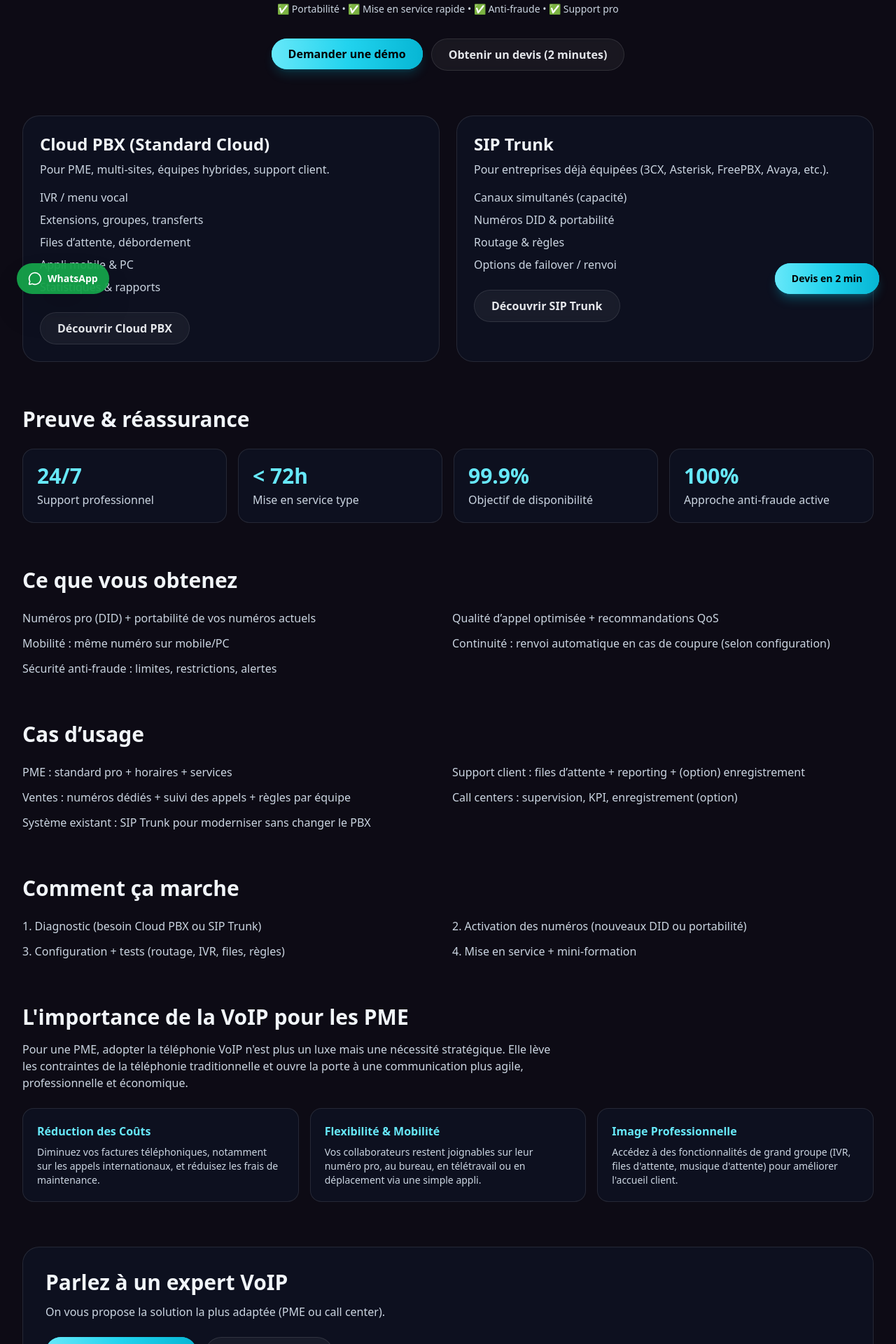
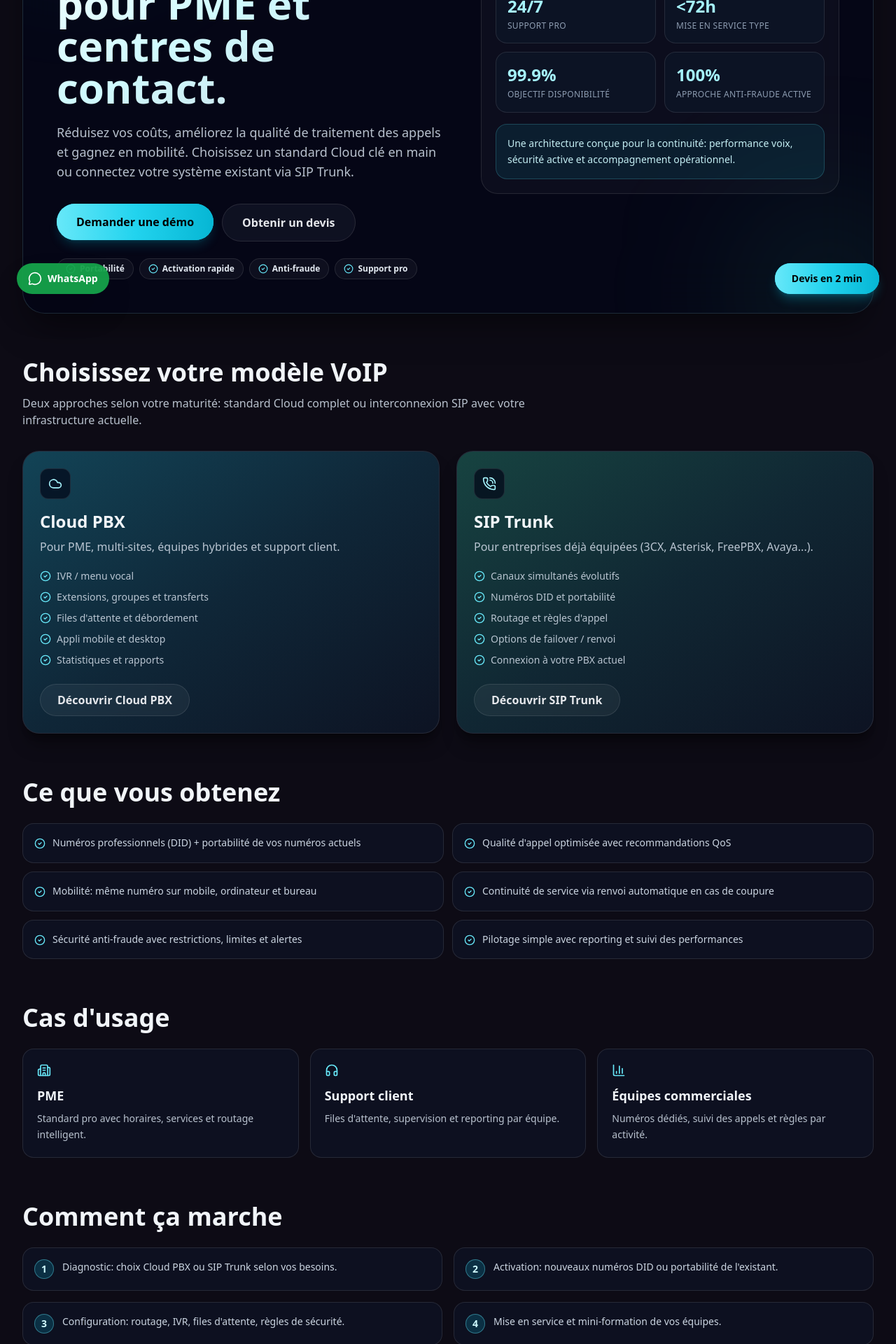
Before and after one commit to Brahim-assilel/site, a React (Vite) app: page /voip in a window 1280 px wide. Shown: the part 360-2280 px from the top of the page at 70% size. Built offline with nearby package versions, Linux system fonts and the light colour scheme; no server answers.

Commit message:
Update VoIP page, services menu behavior, and DHIS2 blog article

```diff
--- a/src/pages/VoipPage.tsx
+++ b/src/pages/VoipPage.tsx
@@ -1,167 +1,373 @@
 import { Link } from "react-router-dom";
+import {
+  ArrowRight,
+  BarChart3,
+  Building2,
+  CheckCircle2,
+  Cloud,
+  Gauge,
+  Headphones,
+  PhoneCall,
+  ShieldCheck,
+  Sparkles,
+  Workflow,
+  type LucideIcon,
+} from "lucide-react";
 import { Button } from "../components/ui/Button";
 import { VoipQuoteForm } from "../components/voip/VoipQuoteForm";
 import { voipFaqData } from "../data/voip";
 
+type OfferCard = {
+  title: string;
+  subtitle: string;
+  href: string;
+  cta: string;
+  points: string[];
+  icon: LucideIcon;
+  accent: string;
+};
+
+const offerCards: OfferCard[] = [
+  {
+    title: "Cloud PBX",
+    subtitle: "Pour PME, multi-sites, équipes hybrides et support client.",
+    href: "/cloud-pbx",
+    cta: "Découvrir Cloud PBX",
+    points: [
+      "IVR / menu vocal",
+      "Extensions, groupes et transferts",
+      "Files d'attente et débordement",
+      "Appli mobile et desktop",
+      "Statistiques et rapports",
+    ],
+    icon: Cloud,
+    accent: "from-cyan-400/25 via-cyan-400/10 to-transparent",
+  },
+  {
+    title: "SIP Trunk",
+    subtitle: "Pour entreprises déjà équipées (3CX, Asterisk, FreePBX, Avaya...).",
+    href: "/sip-trunk",
+    cta: "Découvrir SIP Trunk",
+    points: [
+      "Canaux simultanés évolutifs",
+      "Numéros DID et portabilité",
+      "Routage et règles d'appel",
+      "Options de failover / renvoi",
+      "Connexion à votre PBX actuel",
+    ],
+    icon: PhoneCall,
+    accent: "from-emerald-400/25 via-teal-400/10 to-transparent",
+  },
+];
+
+const reassuranceStats = [
+  {
+    value: "24/7",
+    label: "Support pro",
+  },
+  {
+    value: "<72h",
+    label: "Mise en service type",
+  },
+  {
+    value: "99.9%",
+    label: "Objectif disponibilité",
+  },
+  {
+    value: "100%",
+    label: "Approche anti-fraude active",
+  },
+];
+
+const benefits = [
+  "Numéros professionnels (DID) + portabilité de vos numéros actuels",
+  "Qualité d'appel optimisée avec recommandations QoS",
+  "Mobilité: même numéro sur mobile, ordinateur et bureau",
+  "Continuité de service via renvoi automatique en cas de coupure",
+  "Sécurité anti-fraude avec restrictions, limites et alertes",
+  "Pilotage simple avec reporting et suivi des performances",
+];
+
+const useCases = [
+  {
+    title: "PME",
+    description: "Standard pro avec horaires, services et routage intelligent.",
+    icon: Building2,
+  },
+  {
+    title: "Support client",
+    description: "Files d'attente, supervision et reporting par équipe.",
+    icon: Headphones,
+  },
+  {
+    title: "Équipes commerciales",
+    description: "Numéros dédiés, suivi des appels et règles par activité.",
+    icon: BarChart3,
+  },
+];
+
+const pmeAdvantages = [
+  {
+    title: "Réduction des coûts",
+    description:
+      "Diminuez les coûts d'appels et limitez les frais de maintenance de la téléphonie classique.",
+    icon: Gauge,
+  },
+  {
+    title: "Flexibilité et mobilité",
+    description:
+      "Vos collaborateurs restent joignables sur leur numéro pro partout.",
+    icon: Workflow,
+  },
+  {
+    title: "Image professionnelle",
+    description:
+      "Proposez un accueil structuré avec IVR, musique d'attente et files intelligentes.",
+    icon: ShieldCheck,
+  },
+];
+
+const processSteps = [
+  "Diagnostic: choix Cloud PBX ou SIP Trunk selon vos besoins.",
+  "Activation: nouveaux numéros DID ou portabilité de l'existant.",
+  "Configuration: routage, IVR, files d'attente, règles de sécurité.",
+  "Mise en service et mini-formation de vos équipes.",
+];
+
 export const VoipPage = () => {
   return (
-    <div className="px-4 py-28 mx-auto max-w-7xl sm:px-6 lg:px-8">
-      <section className="text-center">
-        <p className="inline-block px-4 py-1 mb-4 text-xs font-semibold tracking-[0.14em] uppercase rounded-full bg-cyan-400/10 border border-cyan-400/20 text-cyan-300">
+    <div className="relative px-4 py-24 mx-auto max-w-7xl sm:px-6 md:py-28 lg:px-8">
+      <section className="relative overflow-hidden border rounded-[2rem] border-cyan-200/15 bg-slate-950/65 p-6 shadow-2xl shadow-black/50 backdrop-blur-2xl sm:p-8 md:p-12">
+        <div className="absolute -top-20 -left-10 w-60 h-60 rounded-full bg-cyan-400/15 blur-[100px]" />
+        <div className="absolute w-56 h-56 rounded-full -right-12 -bottom-20 bg-emerald-400/15 blur-[110px]" />
+
+        <div className="relative grid items-center gap-10 lg:grid-cols-[1.05fr_0.95fr]">
+          <div>
+            <p className="inline-flex items-center gap-2 px-4 py-1.5 mb-6 text-xs font-semibold tracking-[0.2em] text-cyan-100 uppercase border rounded-full border-cyan-300/25 bg-cyan-300/10">
+              <Sparkles className="w-3.5 h-3.5" />
               Solutions VoIP
             </p>
-        <h1 className="text-4xl font-extrabold text-slate-100 md:text-6xl">
-          Téléphonie VoIP professionnelle : Standard Cloud & SIP Trunk
+            <h1 className="max-w-4xl text-3xl font-extrabold leading-tight text-transparent sm:text-4xl md:text-6xl font-display bg-clip-text bg-gradient-to-br from-white via-cyan-100 to-slate-300">
+              Téléphonie VoIP professionnelle pour PME et centres de contact.
             </h1>
-        <p className="max-w-4xl mx-auto mt-4 text-lg text-slate-300">
-          Réduisez vos coûts, améliorez la prise d’appels et gagnez en mobilité.
-          Choisissez un Cloud PBX clé en main ou connectez votre système
-          existant via SIP Trunk.
+            <p className="max-w-3xl mt-5 text-base leading-relaxed text-slate-300/90 sm:text-lg">
+              Réduisez vos coûts, améliorez la qualité de traitement des appels
+              et gagnez en mobilité. Choisissez un standard Cloud clé en main
+              ou connectez votre système existant via SIP Trunk.
             </p>
-        <p className="mt-4 text-sm text-slate-300">
-          ✅ Portabilité • ✅ Mise en service rapide • ✅ Anti‑fraude • ✅ Support pro
-        </p>
-        <div className="flex flex-wrap justify-center gap-3 mt-8">
-          <Button href="/demo" variant="primary">
+
+            <div className="flex flex-wrap gap-3 mt-8">
+              <Button
+                href="/demo"
+                variant="primary"
+                className="w-full px-7 py-3.5 sm:w-auto"
+              >
                 Demander une démo
               </Button>
-          <Button href="/demo#devis" variant="glass">
-            Obtenir un devis (2 minutes)
+              <Button
+                href="/demo#devis"
+                variant="glass"
+                className="w-full px-7 py-3.5 sm:w-auto"
+              >
+                Obtenir un devis
               </Button>
             </div>
-      </section>
 
-      <section className="grid grid-cols-1 gap-6 mt-16 md:grid-cols-2">
-        <div className="p-6 border rounded-3xl bg-slate-900/50 border-white/10">
-          <h2 className="text-2xl font-bold text-slate-100">Cloud PBX (Standard Cloud)</h2>
-          <p className="mt-2 text-slate-300">
-            Pour PME, multi‑sites, équipes hybrides, support client.
-          </p>
-          <ul className="mt-4 space-y-2 text-slate-300">
-            <li>IVR / menu vocal</li>
-            <li>Extensions, groupes, transferts</li>
-            <li>Files d’attente, débordement</li>
-            <li>Appli mobile & PC</li>
-            <li>Statistiques & rapports</li>
-          </ul>
-          <div className="mt-6">
-            <Button href="/cloud-pbx" variant="glass">
-              Découvrir Cloud PBX
-            </Button>
+            <div className="flex flex-wrap gap-2 mt-6">
+              {["Portabilité", "Activation rapide", "Anti-fraude", "Support pro"].map(
+                (item) => (
+                  <span
+                    key={item}
+                    className="inline-flex items-center gap-1.5 px-3 py-1.5 text-xs font-semibold border rounded-full text-slate-200 border-white/10 bg-white/[0.04]"
+                  >
+                    <CheckCircle2 className="w-3.5 h-3.5 text-cyan-300" />
+                    {item}
+                  </span>
+                )
+              )}
             </div>
           </div>
-        <div className="p-6 border rounded-3xl bg-slate-900/50 border-white/10">
-          <h2 className="text-2xl font-bold text-slate-100">SIP Trunk</h2>
-          <p className="mt-2 text-slate-300">
-            Pour entreprises déjà équipées (3CX, Asterisk, FreePBX, Avaya, etc.).
+
+          <div className="relative p-5 border rounded-3xl border-white/10 bg-white/[0.03]">
+            <p className="text-xs font-semibold tracking-[0.18em] text-cyan-200 uppercase">
+              Réassurance rapide
             </p>
-          <ul className="mt-4 space-y-2 text-slate-300">
-            <li>Canaux simultanés (capacité)</li>
-            <li>Numéros DID & portabilité</li>
-            <li>Routage & règles</li>
-            <li>Options de failover / renvoi</li>
-          </ul>
-          <div className="mt-6">
-            <Button href="/sip-trunk" variant="glass">
-              Découvrir SIP Trunk
-            </Button>
+            <div className="grid grid-cols-2 gap-3 mt-4">
+              {reassuranceStats.map((item) => (
+                <div
+                  key={item.label}
+                  className="p-4 border rounded-2xl border-white/10 bg-slate-900/65"
+                >
+                  <p className="text-2xl font-extrabold text-cyan-200">
+                    {item.value}
+                  </p>
+                  <p className="mt-1 text-xs leading-snug uppercase tracking-wide text-slate-400/95">
+                    {item.label}
+                  </p>
+                </div>
+              ))}
+            </div>
+            <div className="p-4 mt-4 border rounded-2xl border-cyan-300/20 bg-cyan-500/10">
+              <p className="text-sm leading-relaxed text-cyan-100/95">
+                Une architecture conçue pour la continuité: performance voix,
+                sécurité active et accompagnement opérationnel.
+              </p>
+            </div>
           </div>
         </div>
       </section>
 
       <section className="mt-16">
-        <h2 className="text-3xl font-bold text-slate-100">Preuve & réassurance</h2>
-        <div className="grid grid-cols-1 gap-4 mt-6 md:grid-cols-4">
-          <div className="p-5 border rounded-2xl bg-slate-900/50 border-white/10">
-            <p className="text-3xl font-extrabold text-cyan-300">24/7</p>
-            <p className="mt-1 text-slate-300">Support professionnel</p>
+        <div className="flex flex-wrap items-end justify-between gap-4">
+          <div>
+            <h2 className="text-2xl font-bold text-slate-100 sm:text-3xl md:text-4xl font-display">
+              Choisissez votre modèle VoIP
+            </h2>
+            <p className="max-w-3xl mt-3 text-slate-300/90">
+              Deux approches selon votre maturité: standard Cloud complet ou
+              interconnexion SIP avec votre infrastructure actuelle.
+            </p>
           </div>
-          <div className="p-5 border rounded-2xl bg-slate-900/50 border-white/10">
-            <p className="text-3xl font-extrabold text-cyan-300">&lt; 72h</p>
-            <p className="mt-1 text-slate-300">Mise en service type</p>
         </div>
-          <div className="p-5 border rounded-2xl bg-slate-900/50 border-white/10">
-            <p className="text-3xl font-extrabold text-cyan-300">99.9%</p>
-            <p className="mt-1 text-slate-300">Objectif de disponibilité</p>
+
+        <div className="grid grid-cols-1 gap-6 mt-8 md:grid-cols-2">
+          {offerCards.map((offer) => {
+            const Icon = offer.icon;
+
+            return (
+              <div
+                key={offer.title}
+                className="relative overflow-hidden border rounded-3xl border-white/10 bg-slate-900/70 p-6 shadow-xl shadow-black/35"
+              >
+                <div
+                  className={`absolute top-0 left-0 w-full h-full bg-gradient-to-br ${offer.accent}`}
+                />
+                <div className="relative">
+                  <span className="inline-flex items-center justify-center w-11 h-11 mb-4 border rounded-xl border-white/10 bg-slate-950/70">
+                    <Icon className="w-5 h-5 text-cyan-200" />
+                  </span>
+                  <h3 className="text-xl font-bold text-slate-100 sm:text-2xl">
+                    {offer.title}
+                  </h3>
+                  <p className="mt-2 text-slate-300/90">{offer.subtitle}</p>
+                  <ul className="mt-5 space-y-2.5 text-sm text-slate-300/90">
+                    {offer.points.map((point) => (
+                      <li key={point} className="flex items-start gap-2">
+                        <CheckCircle2 className="w-4 h-4 mt-0.5 text-cyan-300 flex-shrink-0" />
+                        <span>{point}</span>
+                      </li>
+                    ))}
+                  </ul>
+                  <div className="mt-6">
+                    <Button href={offer.href} variant="glass">
+                      {offer.cta}
+                    </Button>
                   </div>
-          <div className="p-5 border rounded-2xl bg-slate-900/50 border-white/10">
-            <p className="text-3xl font-extrabold text-cyan-300">100%</p>
-            <p className="mt-1 text-slate-300">Approche anti-fraude active</p>
                 </div>
+              </div>
+            );
+          })}
         </div>
       </section>
 
       <section className="mt-16">
-        <h2 className="text-3xl font-bold text-slate-100">Ce que vous obtenez</h2>
-        <ul className="grid grid-cols-1 gap-3 mt-6 md:grid-cols-2 text-slate-300">
-          <li>Numéros pro (DID) + portabilité de vos numéros actuels</li>
-          <li>Qualité d’appel optimisée + recommandations QoS</li>
-          <li>Mobilité : même numéro sur mobile/PC</li>
-          <li>Continuité : renvoi automatique en cas de coupure (selon configuration)</li>
-          <li>Sécurité anti‑fraude : limites, restrictions, alertes</li>
-        </ul>
+        <h2 className="text-2xl font-bold text-slate-100 sm:text-3xl md:text-4xl font-display">
+          Ce que vous obtenez
+        </h2>
+        <div className="grid grid-cols-1 gap-3 mt-6 md:grid-cols-2">
+          {benefits.map((benefit) => (
+            <div
+              key={benefit}
+              className="flex gap-2.5 p-4 border rounded-2xl border-white/10 bg-slate-900/55"
+            >
+              <CheckCircle2 className="w-4 h-4 mt-1 text-cyan-300 flex-shrink-0" />
+              <p className="text-sm leading-relaxed text-slate-300">{benefit}</p>
+            </div>
+          ))}
+        </div>
       </section>
 
       <section className="mt-16">
-        <h2 className="text-3xl font-bold text-slate-100">Cas d’usage</h2>
-        <ul className="grid grid-cols-1 gap-3 mt-6 md:grid-cols-2 text-slate-300">
-          <li>PME : standard pro + horaires + services</li>
-          <li>Support client : files d’attente + reporting + (option) enregistrement</li>
-          <li>Ventes : numéros dédiés + suivi des appels + règles par équipe</li>
-          <li>Call centers : supervision, KPI, enregistrement (option)</li>
-          <li>Système existant : SIP Trunk pour moderniser sans changer le PBX</li>
-        </ul>
+        <h2 className="text-2xl font-bold text-slate-100 sm:text-3xl md:text-4xl font-display">
+          Cas d'usage
+        </h2>
+        <div className="grid grid-cols-1 gap-4 mt-6 md:grid-cols-3">
+          {useCases.map((useCase) => {
+            const Icon = useCase.icon;
+            return (
+              <div
+                key={useCase.title}
+                className="p-5 border rounded-2xl border-white/10 bg-slate-900/55"
+              >
+                <Icon className="w-5 h-5 text-cyan-300" />
+                <h3 className="mt-3 text-lg font-semibold text-slate-100">
+                  {useCase.title}
+                </h3>
+                <p className="mt-2 text-sm leading-relaxed text-slate-300/90">
+                  {useCase.description}
+                </p>
+              </div>
+            );
+          })}
+        </div>
       </section>
 
       <section className="mt-16">
-        <h2 className="text-3xl font-bold text-slate-100">Comment ça marche</h2>
-        <ol className="grid grid-cols-1 gap-3 mt-6 md:grid-cols-2 text-slate-300 list-decimal list-inside">
-          <li>Diagnostic (besoin Cloud PBX ou SIP Trunk)</li>
-          <li>Activation des numéros (nouveaux DID ou portabilité)</li>
-          <li>Configuration + tests (routage, IVR, files, règles)</li>
-          <li>Mise en service + mini‑formation</li>
+        <h2 className="text-2xl font-bold text-slate-100 sm:text-3xl md:text-4xl font-display">
+          Comment ça marche
+        </h2>
+        <ol className="grid grid-cols-1 gap-4 mt-6 md:grid-cols-2">
+          {processSteps.map((step, index) => (
+            <li
+              key={step}
+              className="flex gap-3 p-4 border rounded-2xl border-white/10 bg-slate-900/55"
+            >
+              <span className="inline-flex items-center justify-center w-7 h-7 text-sm font-bold text-cyan-100 border rounded-full border-cyan-300/40 bg-cyan-500/20">
+                {index + 1}
+              </span>
+              <span className="text-sm leading-relaxed text-slate-300">{step}</span>
+            </li>
+          ))}
         </ol>
       </section>
 
       <section className="mt-16">
-        <h2 className="text-3xl font-bold text-slate-100">
-          L'importance de la VoIP pour les PME
+        <h2 className="text-2xl font-bold text-slate-100 sm:text-3xl md:text-4xl font-display">
+          Pourquoi la VoIP est clé pour les PME
         </h2>
-        <p className="max-w-3xl mt-4 text-slate-300">
-          Pour une PME, adopter la téléphonie VoIP n'est plus un luxe mais une
-          nécessité stratégique. Elle lève les contraintes de la téléphonie
-          traditionnelle et ouvre la porte à une communication plus agile,
-          professionnelle et économique.
+        <p className="max-w-3xl mt-4 leading-relaxed text-slate-300/90">
+          La VoIP ne se limite pas à téléphoner moins cher. Elle apporte un
+          pilotage métier plus fluide, une meilleure expérience client et une
+          continuité de service adaptée aux équipes modernes.
         </p>
-        <div className="grid grid-cols-1 gap-4 mt-6 md:grid-cols-2 lg:grid-cols-3">
-          <div className="p-5 border rounded-2xl bg-slate-900/50 border-white/10">
-            <h3 className="font-semibold text-cyan-300">Réduction des Coûts</h3>
-            <p className="mt-2 text-sm text-slate-300">
-              Diminuez vos factures téléphoniques, notamment sur les appels
-              internationaux, et réduisez les frais de maintenance.
+        <div className="grid grid-cols-1 gap-4 mt-6 md:grid-cols-3">
+          {pmeAdvantages.map((advantage) => {
+            const Icon = advantage.icon;
+            return (
+              <div
+                key={advantage.title}
+                className="p-5 border rounded-2xl border-white/10 bg-slate-900/55"
+              >
+                <Icon className="w-5 h-5 text-cyan-300" />
+                <h3 className="mt-3 font-semibold text-slate-100">
+                  {advantage.title}
+                </h3>
+                <p className="mt-2 text-sm leading-relaxed text-slate-300/90">
+                  {advantage.description}
                 </p>
               </div>
-          <div className="p-5 border rounded-2xl bg-slate-900/50 border-white/10">
-            <h3 className="font-semibold text-cyan-300">Flexibilité & Mobilité</h3>
-            <p className="mt-2 text-sm text-slate-300">
-              Vos collaborateurs restent joignables sur leur numéro pro, au
-              bureau, en télétravail ou en déplacement via une simple appli.
-            </p>
-          </div>
-          <div className="p-5 border rounded-2xl bg-slate-900/50 border-white/10">
-            <h3 className="font-semibold text-cyan-300">Image Professionnelle</h3>
-            <p className="mt-2 text-sm text-slate-300">
-              Accédez à des fonctionnalités de grand groupe (IVR, files
-              d'attente, musique d'attente) pour améliorer l'accueil client.
-            </p>
-          </div>
+            );
+          })}
         </div>
       </section>
 
-      <section className="p-8 mt-16 border rounded-3xl bg-slate-900/50 border-white/10">
-        <h2 className="text-3xl font-bold text-slate-100">Parlez à un expert VoIP</h2>
-        <p className="mt-3 text-slate-300">
-          On vous propose la solution la plus adaptée (PME ou call center).
+      <section className="p-6 mt-16 border rounded-3xl border-cyan-300/15 bg-slate-900/70 sm:p-7">
+        <h2 className="text-2xl font-bold text-slate-100 sm:text-3xl font-display">
+          Parlez à un expert VoIP
+        </h2>
+        <p className="mt-3 text-slate-300/90">
+          Nous vous aidons à choisir une configuration adaptée à votre volume
+          d'appels, votre organisation et votre budget.
         </p>
         <div className="flex flex-wrap gap-3 mt-6">
           <Button href="/demo" variant="primary">
@@ -170,31 +376,32 @@ export const VoipPage = () => {
           <Button href="/demo#devis" variant="glass">
             Obtenir un devis
           </Button>
+          <Link
+            to="/tarifs"
+            className="inline-flex items-center gap-1 text-sm font-semibold text-cyan-200 transition-colors hover:text-cyan-100"
+          >
+            Voir les tarifs en FCFA
+            <ArrowRight className="w-4 h-4" />
+          </Link>
         </div>
       </section>
 
       <section className="mt-16">
-        <h2 className="text-3xl font-bold text-slate-100">FAQ VoIP</h2>
+        <h2 className="text-2xl font-bold text-slate-100 sm:text-3xl md:text-4xl font-display">
+          FAQ VoIP
+        </h2>
         <div className="mt-6 space-y-4">
           {voipFaqData.map((item) => (
-            <div key={item.question} className="p-5 border rounded-2xl bg-slate-900/40 border-white/10">
+            <div
+              key={item.question}
+              className="p-4 border rounded-2xl border-white/10 bg-slate-900/55 sm:p-5"
+            >
               <h3 className="font-semibold text-slate-100">{item.question}</h3>
-              <p className="mt-2 text-slate-300">{item.answer}</p>
+              <p className="mt-2 leading-relaxed text-slate-300/90">
+                {item.answer}
+              </p>
             </div>
           ))}
-        </div>
-      </section>
-
-      <section className="mt-16">
-        <h2 className="text-3xl font-bold text-slate-100">Quel pack choisir ?</h2>
-        <p className="mt-4 text-slate-300">
-          PME hybride : Cloud PBX Business. PBX existant : SIP Trunk Business.
-          Centre de contact : Call Center + supervision.
-        </p>
-        <div className="mt-6">
-          <Link to="/tarifs" className="text-cyan-300 hover:text-cyan-200">
-            Voir les tarifs en FCFA →
-          </Link>
         </div>
       </section>
 
```
Also changed, not shown: src/components/layout/Navbar.tsx (+4 -32 lines), src/data/blog.tsx (+76 -50 lines), public/DHIS2 logo.svg (added). Lines whose indentation alone changed are shown as unchanged.
